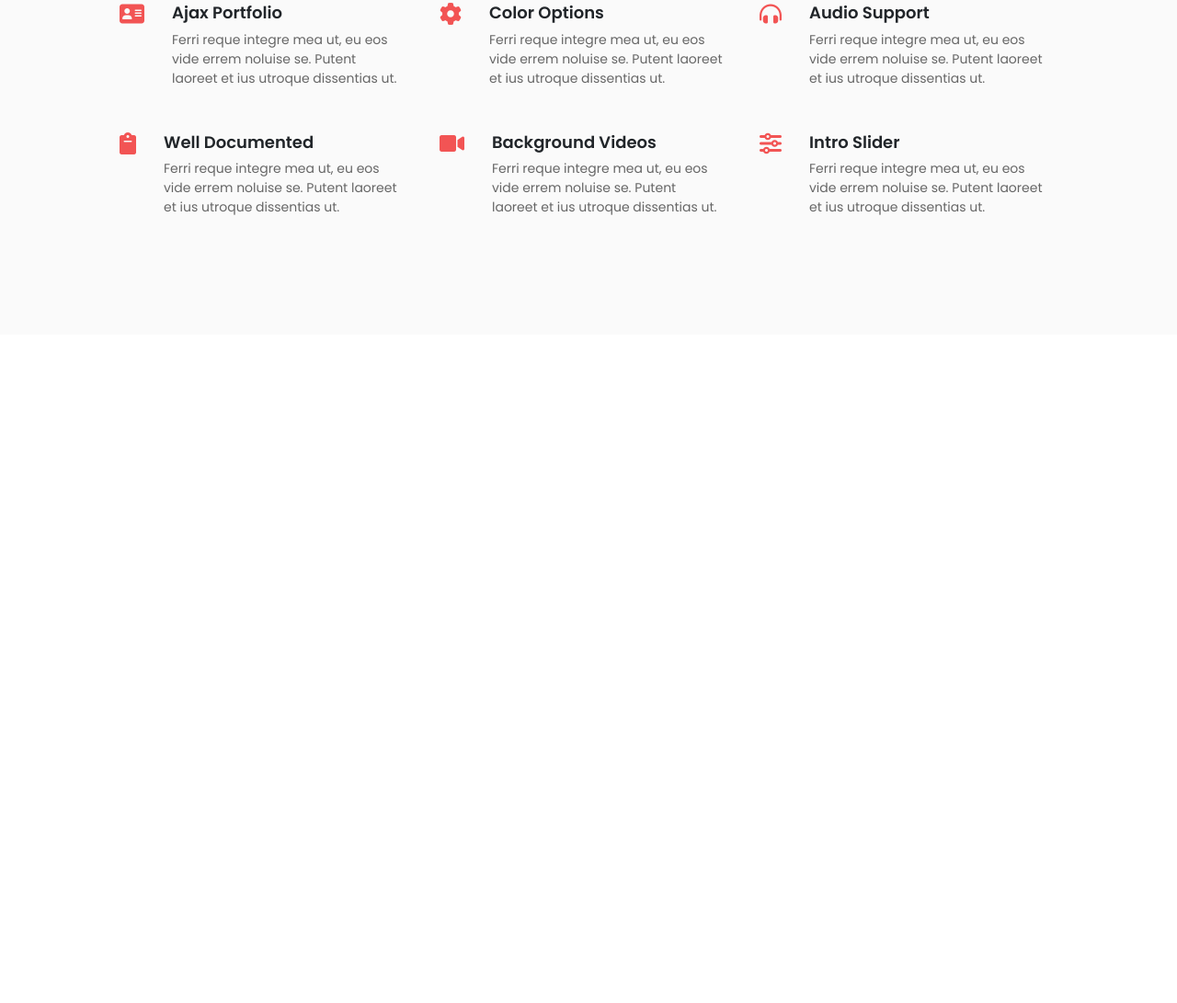
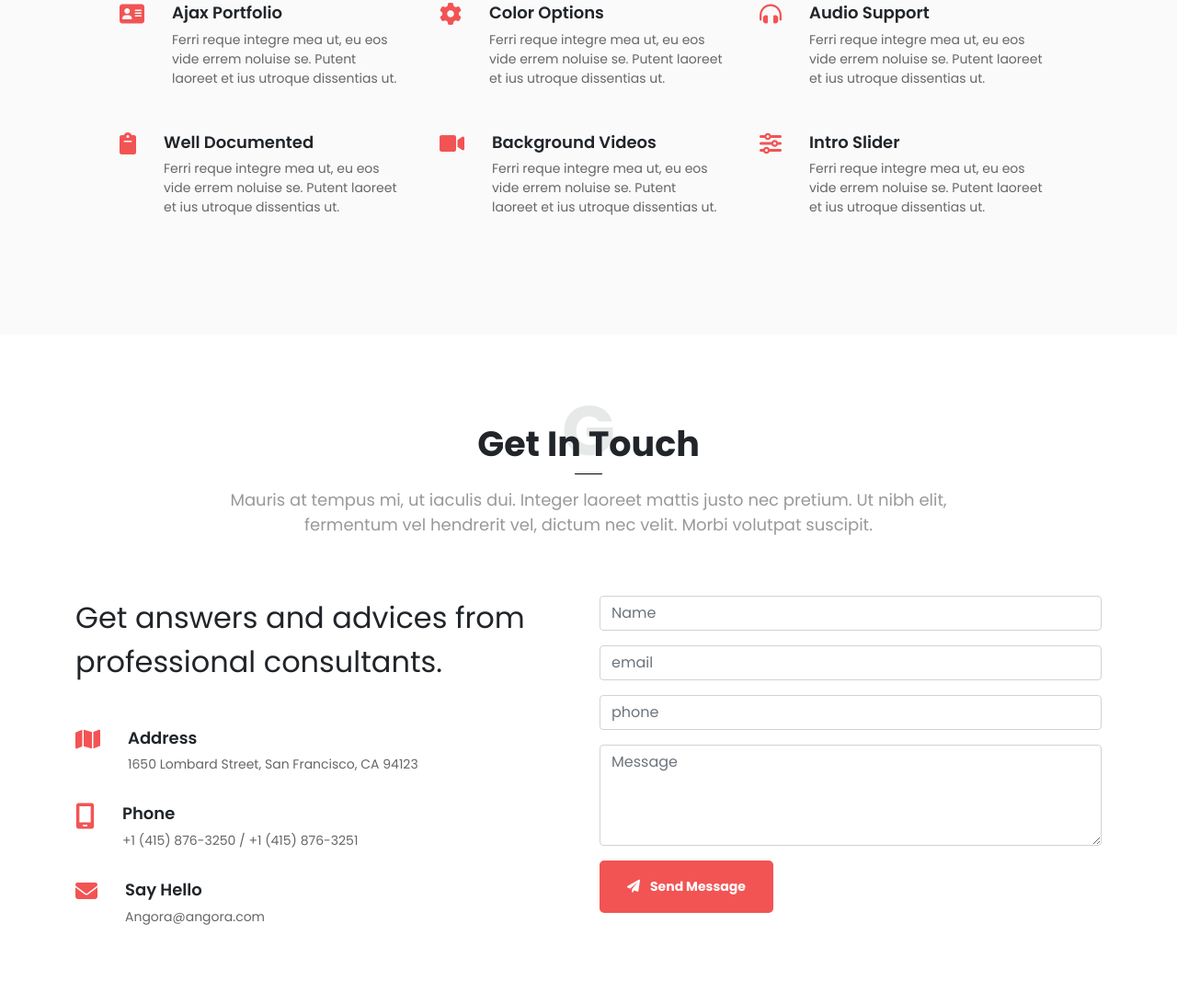
Before and after one commit to GehadHisham20/Angora-portfolio, a plain HTML site: page index.html in a window 1280 px wide. Shown: the part 1988-3079 px from the top of the page at 92% size. Before the commit the page ends 2352 px from the top, so only its background shows below. Drawn offline with Linux system fonts and the light colour scheme.

Commit message:
add get in touch section

```diff
--- a/index.html
+++ b/index.html
@@ -408,6 +408,62 @@
         </div>
 </section>
 
+<section id="contact" class="py-5">
+  <div class="container-lg pt-5">
+      <div class="text-center position-relative">
+        <h2 class="title-shadow">G</h2>
+        <h2 class="title mb-4">Get In Touch</h2>
+          <p class="title-description">Mauris at tempus mi, ut iaculis dui. Integer laoreet mattis justo nec pretium. Ut nibh elit,<br/>fermentum vel hendrerit vel, dictum nec velit. Morbi volutpat suscipit.</p>
+
+      </div>
+      <div class="row py-5 ">
+
+        <div class="col-lg-6">
+          <p class="fs-2 bold mb-5">Get answers and advices from professional consultants.</p>
+          <div class=" d-flex my-3">
+            <i class="fa-solid fa-map pink fs-4"></i>
+            <div class="mini-card">
+                <h5>Address</h5>
+                <p>1650 Lombard Street, San Francisco, CA 94123</p>
+            </div>
+        </div>
+        <div class=" d-flex my-3">
+          <i class="fa-solid fa-mobile-screen pink fs-3"></i>
+          <div class="mini-card">
+              <h5>Phone</h5>
+              <p>+1 (415) 876-3250 / +1 (415) 876-3251</p>
+          </div>
+      </div>
+      <div class=" d-flex my-3">
+        <i class="fa-solid fa-envelope pink fs-4"></i>
+        <div class="mini-card">
+            <h5>Say Hello</h5>
+            <p>Angora@angora.com</p>
+        </div>
+    </div>
+      </div>
+
+        <div class="col-lg-6">
+            <div>
+              <form>
+                <input type="text" class="form-control mb-3" placeholder="Name">
+                <input type="email" class="form-control mb-3" placeholder="email">
+                <input type="number" class="form-control mb-3" placeholder="phone">
+                <textarea placeholder="Message" name="msg" id="msg" col="10" rows="4" class="mb-3 form-control"></textarea>
+                <button type="submit" class="pink-btn border-0"><i class="me-2 fas fa-paper-plane "></i> Send Message</button>
+              </form>
+            </div>
+          </div>
+
+
+
+
+
+
+      </div>
+      </div>
+</section>
+
 
       <script src="js/bootstrap.bundle.min.js"></script>
       <script src="js/index.js"></script>
```
